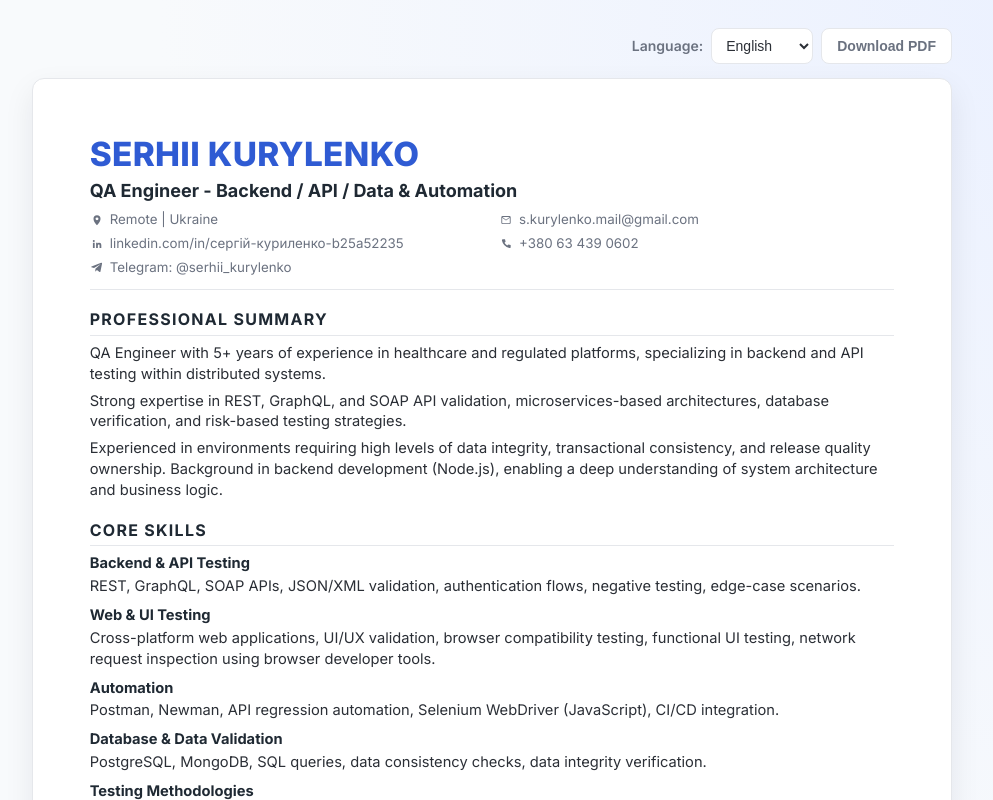
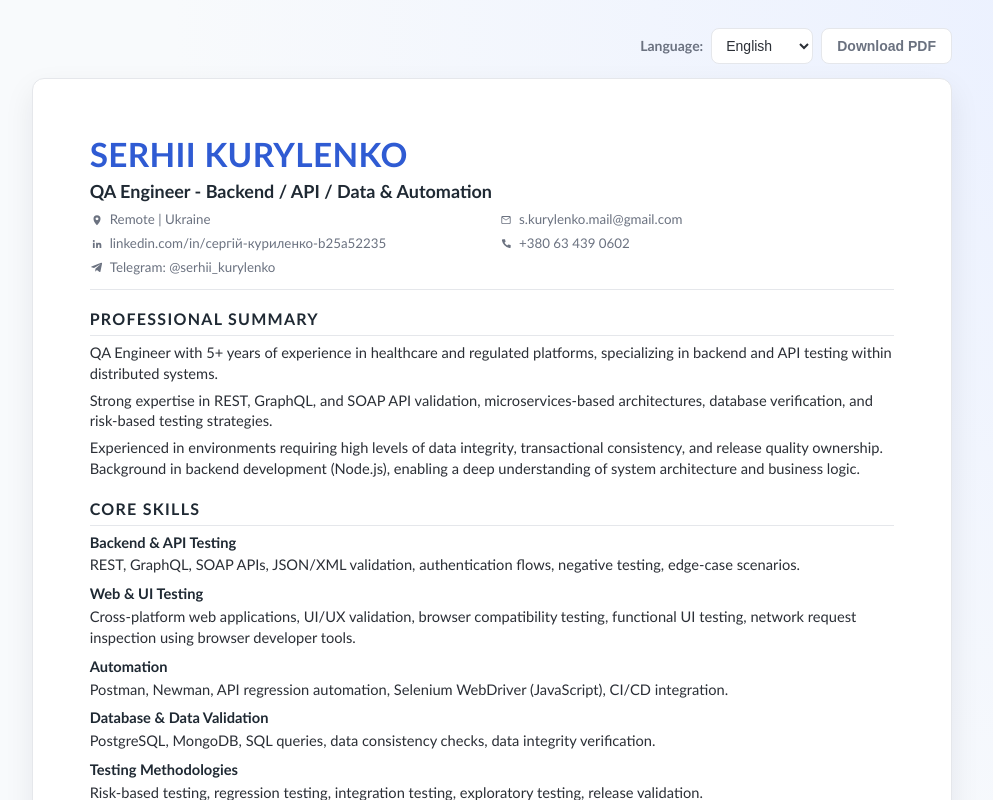
Before and after one commit to almightyWebDvlpr/my_cv, a React (Vite) app: page / in a window 1280 px wide. Shown: the top 800 px of the page, without its empty margins (148-1141 px from the left). Built offline with nearby package versions, Linux system fonts and the light colour scheme.

Commit message:
font Calibri

```diff
--- a/src/index.css
+++ b/src/index.css
@@ -20,12 +20,11 @@
 }
 
 body {
-  font-family: 'Inter', system-ui, -apple-system, sans-serif;
-  /* background: var(--bg); */
+  /* font-family: 'Inter', system-ui, -apple-system, sans-serif; */
+  font-family: Calibri, 'Segoe UI', Arial, sans-serif;
+  background: var(--bg);
   color: var(--text-dark-gray);
   line-height: 1.42;
-  background: red;
-
 }
 
 a {
```
